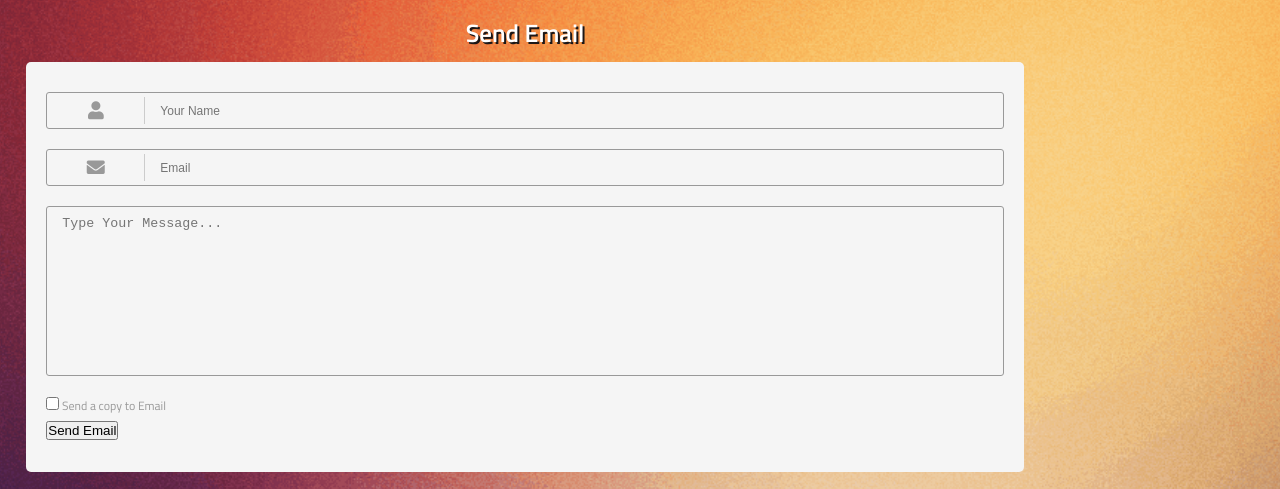
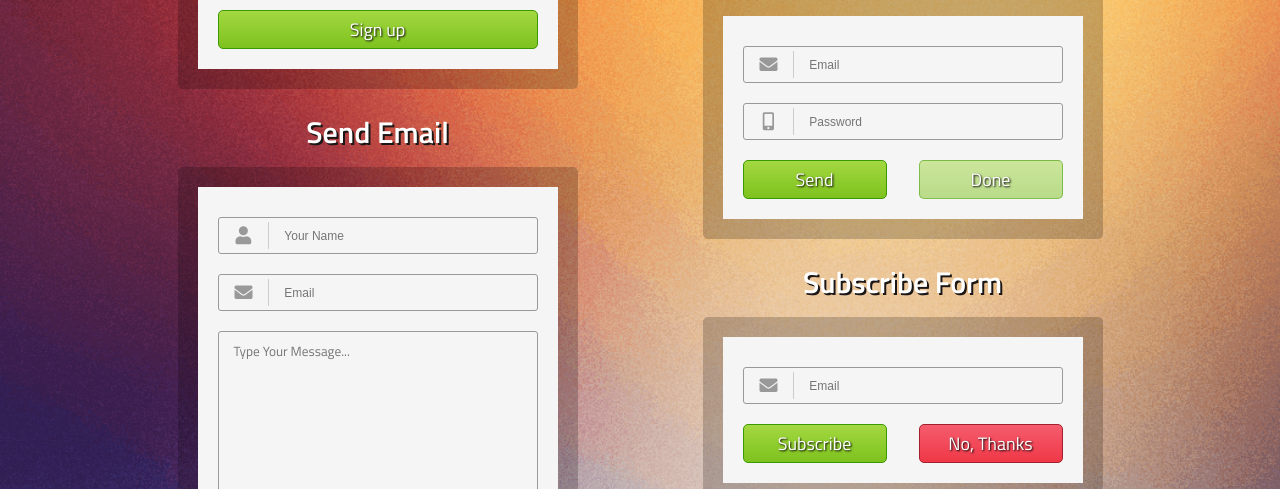
Before and after one commit to Bukacz/webdev_1, a plain HTML site: page index.html in a window 1280 px wide. Shown: the part 600-1089 px from the top of the page. Drawn offline with Linux system fonts and the light colour scheme.

Commit message:
added media queries, finished work

```diff
--- a/index.html
+++ b/index.html
@@ -78,7 +78,7 @@
                     <label for="user_terms">I have read and accept the terms of use</label>
                 </div>
 
-                <button class="btn btn-green">Sign up</button>
+                <button class="btn">Sign up</button>
 
             </fieldset>
         </form>
@@ -116,7 +116,7 @@
                     <label for="send_copy">Send a copy to Email</label>
                 </div>
 
-                <button class="btn btn-green">Send Email</button>
+                <button class="btn">Send Email</button>
 
             </fieldset>
         </form>
@@ -148,7 +148,7 @@
                     <label for="remember_me">Remember me</label>
                 </div>
 
-                <button class="btn btn-green">Sign in</button>
+                <button class="btn">Sign in</button>
 
             </fieldset>
         </form>
@@ -175,9 +175,10 @@
                     </div>
                     <input type="number" name="password" placeholder="password">
                 </div>
-
-                <button class="btn btn-green">Send</button>
-                <button class="btn btn-green btn-green-disabled" disabled>Done</button>
+                <div class="btns">
+                    <button class="btn ">Send</button>
+                    <button class="btn btn-disabled" disabled>Done</button>
+                </div>
 
             </fieldset>
         </form>
@@ -195,19 +196,17 @@
                     </div>
                     <input type="email" name="email" placeholder="email">
                 </div>
-
-                <button class="btn btn-green">Subscribe</button>
-                <button class="btn btn-red">No, Thanks</button>
+                <div class="btns">
+                    <button class="btn ">Subscribe</button>
+                    <button class="btn btn-red">No, Thanks</button>
+                </div>
 
             </fieldset>
         </form>
+        <footer class="footer">
+            <img src="/img/logo_bottom.png" alt="Masteralb logo" class="logo logo-bottom">
+        </footer>
     </main>
-
-    <footer class="footer">
-        <img src="/img/logo_bottom.png" alt="Masteralb logo" class="logo logo-bottom">
-    </footer>
-
-    </div>
 
     <script src="script/script.js"></script>
 </body>
--- a/script/script.js
+++ b/script/script.js
@@ -0,0 +1,7 @@
+const btn = document.querySelectorAll('.btn');
+
+btn.forEach(button => {
+    button.addEventListener('click', (e) => {
+        e.preventDefault();
+    })
+})
--- a/styles/style.css
+++ b/styles/style.css
@@ -33,6 +33,7 @@ body {
 }
 
 .logo {
+    display: block;
     width: 80%;
     opacity: 0.3;
     margin: 2rem auto;
@@ -48,12 +49,13 @@ body {
 
 .main {
     max-width: 1050px;
-
+    margin: 0 auto;
 }
 
 .form {
     width: 95%;
     margin: 0 auto 2rem auto;
+    max-width: 400px;
 }
 
 h2 {
@@ -69,6 +71,7 @@ fieldset {
     border: none;
     border-radius: .5rem;
     padding: 3rem 2rem;
+    padding-bottom: 0;
     color: hsl(0, 0%, 60%);
     font-size: 1.8rem;
 }
@@ -129,12 +132,168 @@ textarea {
     border: none;
     padding: .5rem 1.5rem;
     resize: none;
+    font-family: inherit;
+    color: inherit;
+    background: inherit;
 }
 
 
 .checkbox_wrapper {
-    font-size: 1.2rem;
+    font-size: 1.4rem;
     color: hsl(0, 0%, 60%);
+    display: flex;
+    align-items: center;
+    margin-bottom: 1.5rem;
 }
 
-.checkbox_wrapper input {}
+.checkbox_wrapper input[type="checkbox"] {
+    -webkit-appearance: none;
+    -moz-appearance: none;
+    position: relative;
+    display: block;
+    width: 2rem;
+    height: 2rem;
+    border: 1px solid hsl(0, 0%, 80%);
+    cursor: pointer;
+    text-align: center;
+    border-radius: 0.2rem;
+    margin-right: 1.2rem;
+}
+
+.checkbox_wrapper input[type="checkbox"]::before {
+    content: '';
+    position: absolute;
+    width: 80%;
+    height: 80%;
+    left: 50%;
+    top: 50%;
+    border-radius: 2px;
+    transform: translate(-50%, -50%);
+    background: linear-gradient(hsl(81, 66%, 55%), hsl(85, 73%, 44%));
+    opacity: 0;
+    transition: opacity 200ms;
+}
+
+.checkbox_wrapper input[type="checkbox"]:checked::before {
+    opacity: 1;
+}
+
+/* BUTTONS */
+
+.btn {
+    display: block;
+    font-family: inherit;
+    color: hsl(0, 100%, 100%);
+    font-size: 1.8rem;
+    display: block;
+    width: 100%;
+    padding: 0.5rem;
+    margin-bottom: 2rem;
+    cursor: pointer;
+    border: none;
+    border: 1px solid hsl(97, 100%, 30%);
+    border-radius: 0.5rem;
+    text-shadow: 0.1rem 0.1rem 0.2rem hsl(0, 0%, 0%);
+    background: linear-gradient(hsl(81, 66%, 55%), hsl(85, 73%, 44%));
+    transition: all 200ms;
+}
+
+.btn:hover {
+    box-shadow: 2px 2px 12px hsl(97, 100%, 30%);
+}
+
+.btn:active {
+    transform: translate(0.1rem, 0.1rem);
+}
+
+.btn-disabled {
+    border: 1px solid hsla(97, 100%, 30%, 0.5);
+    background: linear-gradient(hsla(81, 66%, 55%, 0.5), hsla(85, 73%, 44%, 0.5));
+}
+
+.btn-disabled:hover {
+    box-shadow: none;
+}
+
+.btn-red {
+    border: 1px solid hsl(355, 67%, 38%);
+    background: linear-gradient(hsl(353, 88%, 66%), hsl(355, 86%, 58%));
+}
+
+.btn-red:hover {
+    box-shadow: 2px 2px 12px hsl(355, 67%, 38%);
+}
+
+
+@media (min-width: 411px) {
+
+    .header,
+    .footer {
+        padding: 0;
+    }
+
+    fieldset {
+        background-clip: padding-box;
+        border: 20px solid hsla(0, 0%, 0%, 0.2);
+    }
+}
+
+@media (min-width: 700px) {
+    .header {
+        margin-bottom: 2rem;
+    }
+
+    .logo-top {
+        margin-top: 4rem;
+    }
+
+    .logo-bottom {
+        margin: 3rem auto;
+    }
+
+    h2 {
+        font-size: 2.8rem;
+        margin-bottom: 1.2rem;
+    }
+
+    .btns {
+        display: flex;
+        flex-wrap: wrap;
+        justify-content: space-between;
+    }
+
+    .btns .btn {
+        width: 45%;
+    }
+}
+
+@media (min-width: 1000px) {
+    body {
+        background: url(/img/background.png) no-repeat top left;
+        background-size: cover;
+    }
+
+    .main {
+        display: flex;
+        flex-flow: column wrap;
+        max-height: 1400px;
+        padding-bottom: 5rem;
+    }
+
+}
+
+@media (min-width: 1200px) {
+    .logo-top {
+        margin-top: 5rem;
+    }
+
+    .logo-bottom {
+        margin-top: 5rem;
+    }
+
+
+    h2 {
+        font-size: 3rem;
+    }
+
+}
```
